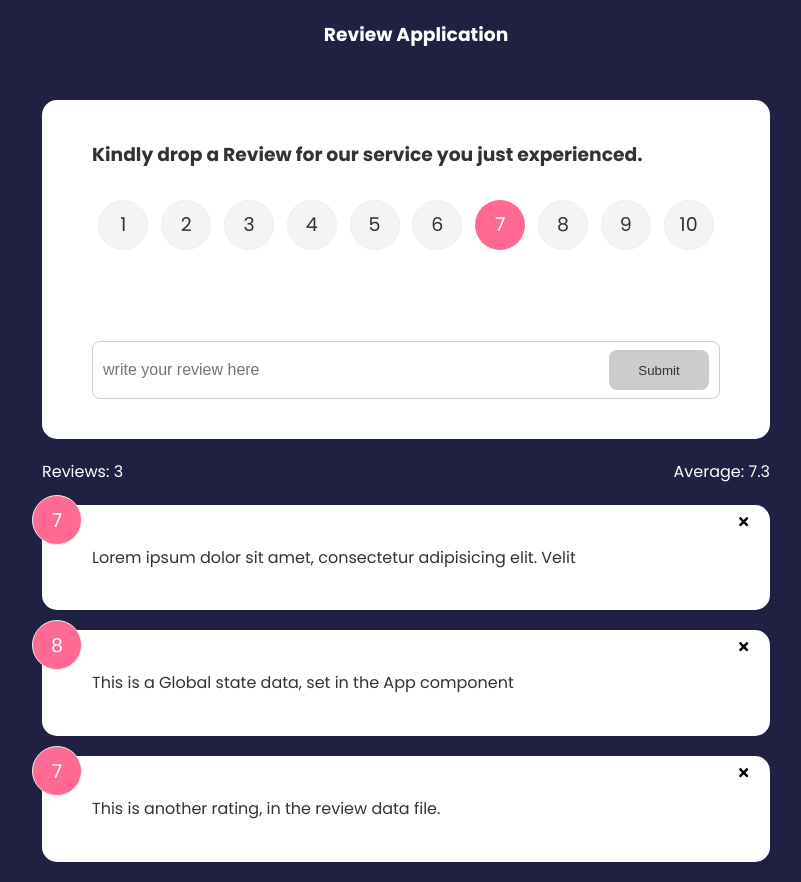
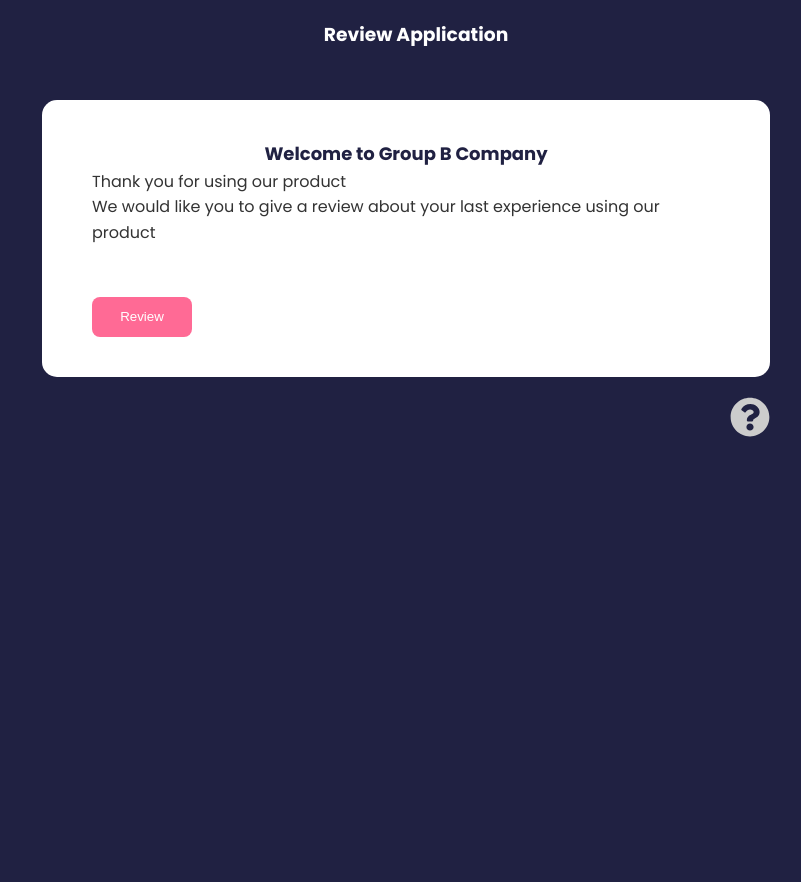
Before and after one commit to CodeLeom/WTF, a React (Vite) app: page / in a window 1280 px wide. Shown: the whole page, without its empty margins (234-1035 px from the left). After the commit the page ends 800 px from the top, so only its background shows below. Built offline with nearby package versions, Linux system fonts and the light colour scheme.

Commit message:
feat: add route to different pages of the application

```diff
--- a/src/App.jsx
+++ b/src/App.jsx
@@ -1,11 +1,5 @@
-import { useState } from "react"
-import { v4 as uuid } from 'uuid';
-import { BrowserRouter as Router, Route, Routes } from "react-router-dom";
+ import { BrowserRouter as Router, Route, Routes } from "react-router-dom";
 import Header from "./components/layout/Header"
-import data from "./data/reviewData"
-import ReviewList from "./components/ReviewList"
-import ReviewStats from "./components/ReviewStats"
-import ReviewForm from "./components/ReviewForm"
 import Home from "./components/Pages/Home";
 import Review from "./components/Pages/Review";
 import About from "./components/Pages/About";
@@ -13,39 +7,13 @@ import About from "./components/Pages/About";
 
 
 function App() {
-  const [review, setReview] = useState(data)
-
-  // function to delete a review
-  const deleteReview = (id) =>{
-    if(window.confirm('Are you sure, you want to delete this review?')){
-      setReview(review.filter((item) => item.id !== id))
-    }
-  }
-
-//  function to add a review
-const AddReview = (newReview) => {
-  newReview.id=uuid()
-  setReview([newReview, ...review])
-}
-
 
   return (
     <>
       <Header text="Review Application" />
       <Router>
         <Routes>
-          <Route path="/" element={
-            <>
-              <ReviewForm handleAdd={AddReview} />
-                <div className="container">
-                  <ReviewStats reviews={review} />
-
-                  <ReviewList reviews={review} deleteReview={deleteReview} />
-                </div>
-            </>
-          }></Route>
-
-          <Route path="/home" element={<Home />} />
+          <Route path="/" element={<Home />} />
           <Route path="/about" element={<About />} />
           <Route path="/review" element={<Review />} />
         </Routes>
--- a/src/components/Pages/About.jsx
+++ b/src/components/Pages/About.jsx
@@ -1,8 +1,23 @@
+import { Link } from "react-router-dom";
+import { FaHouseDamage } from "react-icons/fa";
+
 
 function About() {
   return (
     <>
-      <h1>About</h1>
+        <div className="container">
+            <div className="card">
+                <h3 className="head">About</h3>
+                <p>This is a basic application for our customers to drop their review on the usage of our services and products</p>
+                <p>Version: 1.0.0</p>
+            </div>
+            <div className="about-link">
+                <Link to="/">
+                    <FaHouseDamage size={40} />
+                </Link>
+            </div>
+        </div>
+
     </>
   )
 }
--- a/src/components/Pages/Home.jsx
+++ b/src/components/Pages/Home.jsx
@@ -1,24 +1,29 @@
 import Button from "../layout/Button"
-import { useNavigate } from "react-router-dom"
+import { useNavigate, Link } from "react-router-dom"
+import { FaQuestionCircle } from "react-icons/fa"
 
 
 
 function Home() {
     const navigate = useNavigate()
 
-    const handleNavigate = () => {
-        navigate("/review")
-    }
-
   return (
     <>
       <div className="container">
-        <h1>Welcome to Group B Company</h1>
+        <div className="card">
+            <h1 className="head">Welcome to Group B Company</h1>
             <p>Thank you for using our product</p>
             <p>We would like you to give a review about your last experience using our product</p>
-        <Button type='button' variant='secondary' onClick={handleNavigate}>
+            <br /><br />
+            <Button type='button' variant='secondary' onClick={() => navigate("/review")}>
                 Review
             </Button>
+        </div>
+        <div className="about-link">
+          <Link to="/about">
+            <FaQuestionCircle size={40} />
+          </Link>
+        </div>
       </div>
     </>
   )
--- a/src/components/Pages/Review.jsx
+++ b/src/components/Pages/Review.jsx
@@ -1,9 +1,11 @@
 import { useState } from "react"
+import { Link } from "react-router-dom";
 import { v4 as uuid } from 'uuid';
 import data from "../../data/reviewData"
 import ReviewList from "../ReviewList";
 import ReviewStats from "../ReviewStats";
 import ReviewForm from "../ReviewForm";
+import { FaHouseDamage } from "react-icons/fa";
 
 
 function Review() {
@@ -24,7 +26,17 @@ function Review() {
 
   return (
     <>
-      <h1>Reviews</h1>
+        <ReviewForm handleAdd={AddReview} />
+            <div className="container">
+                <ReviewStats reviews={review} />
+                <ReviewList reviews={review} deleteReview={deleteReview} />
+            </div>
+
+            <div className="about-link">
+                <Link to="/">
+                    <FaHouseDamage size={40} />
+                </Link>
+            </div>
     </>
   )
 }
--- a/src/components/layout/Button.jsx
+++ b/src/components/layout/Button.jsx
@@ -1,8 +1,10 @@
 
-function Button({children, variant, type, isDisabled}) {
+
+
+function Button({children, variant, type, isDisabled, onClick}) {
   return (
     <>
-      <button type={type} disabled={isDisabled} className={`btn btn-${variant}`}>
+      <button type={type} disabled={isDisabled} onClick={onClick} className={`btn btn-${variant}`}>
         {children}
       </button>
     </>
```
Lines whose indentation alone changed are shown as unchanged.
